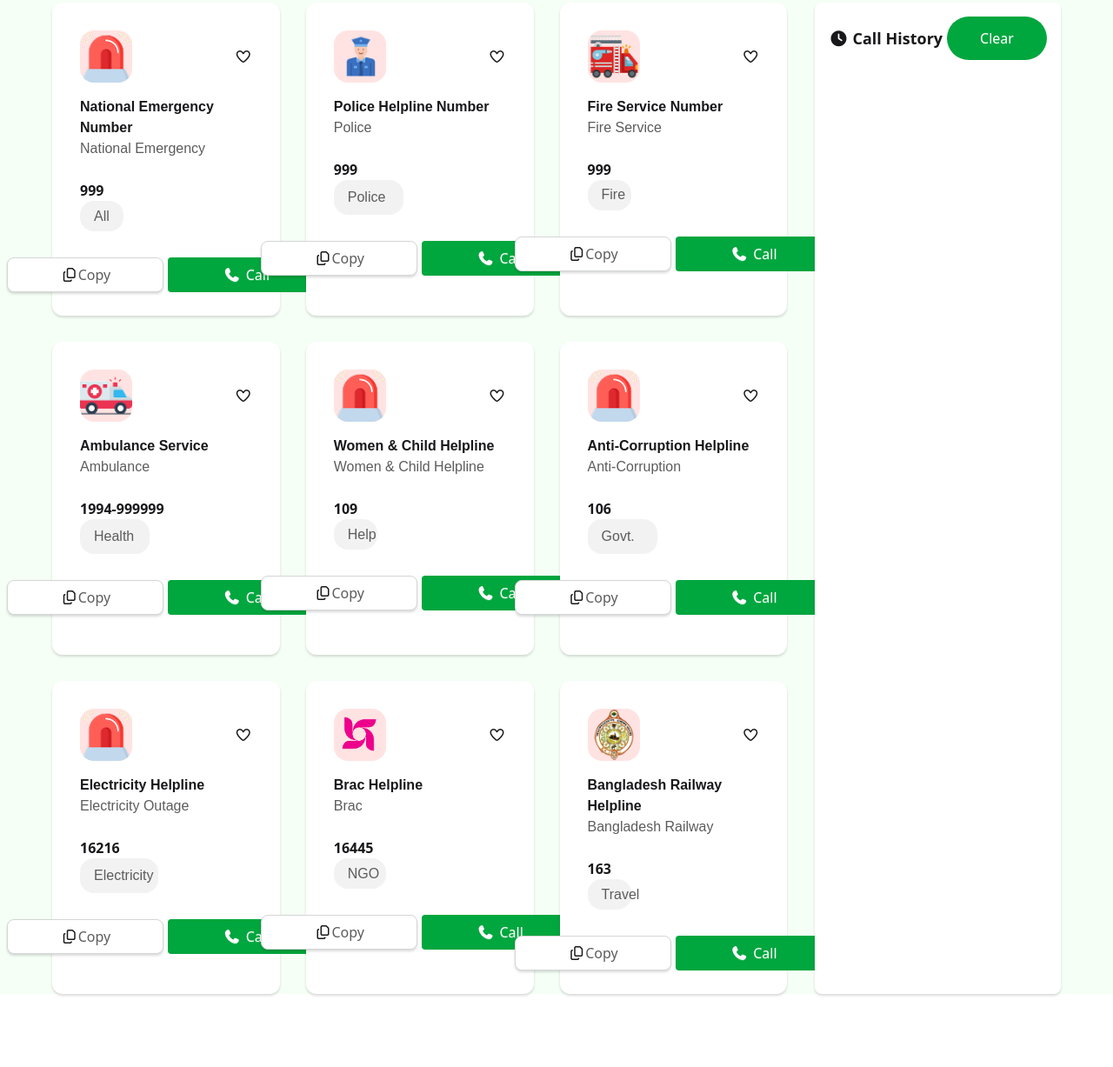
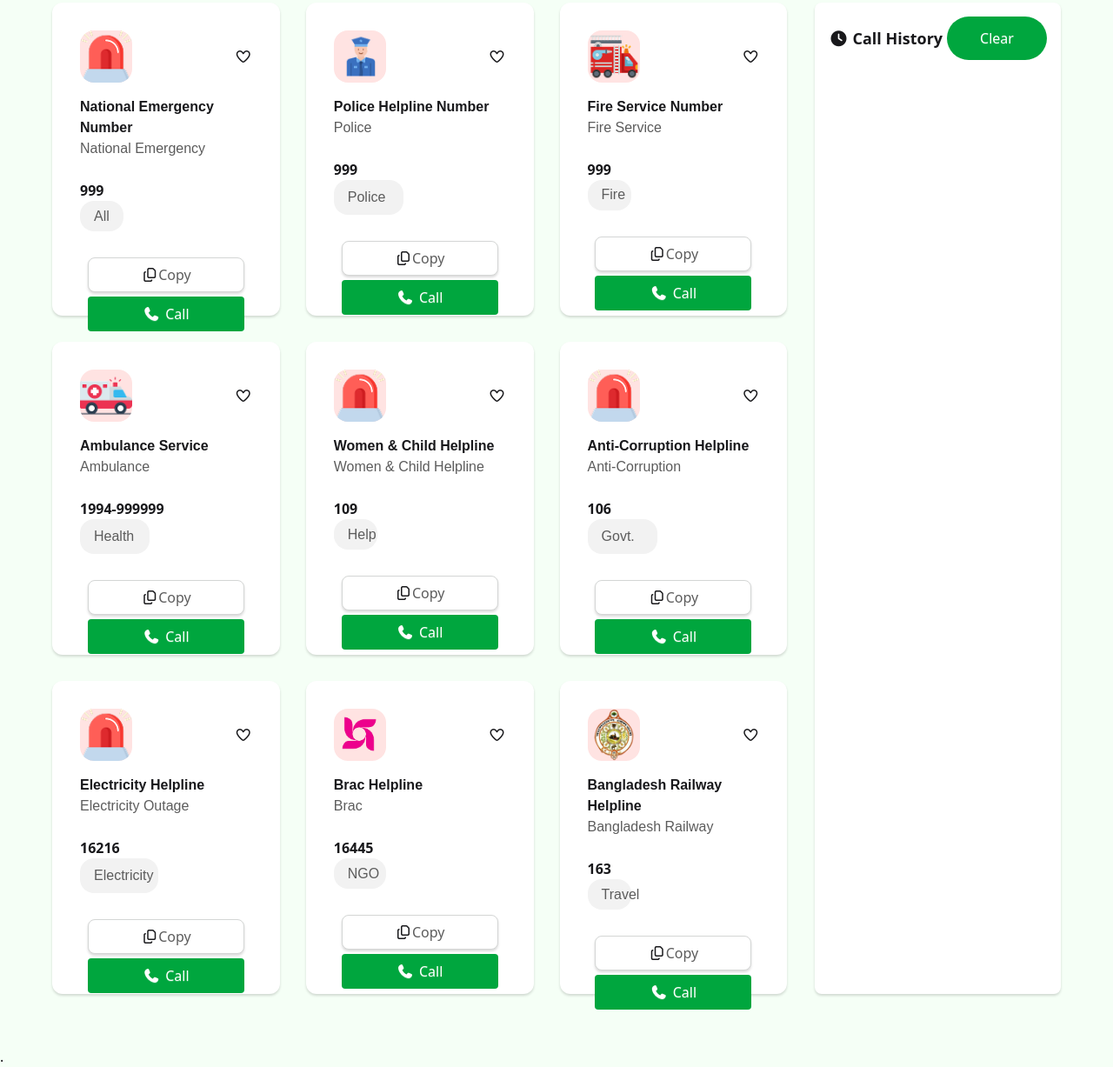
Before and after one commit to almashosain/five, a plain HTML site: page index.html in a window 1280 px wide. Shown: the part 397-1624 px from the top of the page at 87% size. Before the commit the page ends 1600 px from the top, so only its background shows below. Drawn offline with nearby package versions, Linux system fonts and the light colour scheme; a web font is replaced by a local one.

Commit message:
added responsive part

```diff
--- a/index.html
+++ b/index.html
@@ -15,7 +15,8 @@
     <!-- Css File Add -->
      <link rel="stylesheet" href="/styles.css">
 </head>
-<body class="bg-[#F5FFF6]">
+<!--  -->
+<body class="bg-[#F5FFF6] min-h-screen">
 <!-- Navigation Bar -->
 <div class="flex flex-col md:flex-row justify-between items-center  py-[24px]  md:px-[60px]  gap-4 bg-white">
     <!-- Left Logo -->
@@ -27,7 +28,7 @@
     <div id="right" class="flex flex-wrap justify-center items-center gap-[20px] ">
 
         <!-- Heart -->
-        <div id="heart" class="flex justify-center items-center gap-[10px] h-[44px] md:h-[52px] w-auto  bg-[#41ff6b1a] px-4 py-2 rounded-[50px]">
+        <div id="heart" class="flex justify-center items-center gap-[10px] h-[44px] md:h-[52px]  w-auto  bg-[#41ff6b1a] px-4 py-2 rounded-[50px]">
             <h1 class="flex items-center font-bold">0</h1>
             <img src="./assets/heart.png" alt="" class="h-[20px] ">
         </div>
@@ -49,7 +50,7 @@
 
 <!-- Banner Section -->
 
-<div class="flex w-full md:h-[240px]  h-auto md:py-[12px]  px-[60px] flex-col justify-center items-center gap-[11px] bg-gradient-to-r from-[#013223] via-[#006747] to-[#013223]  ]">
+<div class="flex w-full md:h-[240px]  h-auto md:py-[12px]  px-[60px] flex-col justify-center items-center gap-[11px] bg-gradient-to-r from-[#013223] via-[#006747] to-[#013223] ">
 
 <img src="./assets/logo-dark.png" alt="" class="h-[92px] w-[92px]">
 <h1 class="text-white  font-bold hindi_madurai_font">Emergency Service Directory</h1>
@@ -58,7 +59,7 @@
 
 <!-- Left Box -->
 
-<div class="flex  flex-col md:flex-row  m-[60px] h-full gap-x-8">
+<div class="flex bg-[#F5FFF6]  flex-col md:flex-row  m-[60px] h-full gap-x-8 ">
     <div class="gap-[30px] copy  grid grid-cols-1  md:grid-cols-3  w-full md:w-3/4 ">
         <!-- HelpLine w-full
        // Card one -->
@@ -75,7 +76,7 @@
             <p class="mt-[24px] font-bold emgNum">999</p>
             <p class="hindi_madurai_font py-[6px] px-[16px] flex items-center bg-[#F2F2F2] h-[35px] w-[50px] rounded-[16px] text-[#5C5C5C]">All</p>
     </div>
-    <div class="flex flex-col  md:flex-row  gap-[5px] items-center justify-center mt-[30px]">
+    <div class="flex flex-col sm:flex-wrap md:flex-row  gap-[5px] items-center justify-center mt-[30px]">
     <button class="copy_btn btn btn-outline  h-[40px] w-[180px] flex items-center justify-center rounded-[8px] border-[1px] border-[#D4D6D5] bg-white p-[16px] shadow-[0_2px_3px_0_rgba(0,0,0,0.15)]">
      <div class="flex items-center">
 <i class="fa-regular fa-copy"></i>
@@ -104,7 +105,7 @@
             <p class="mt-[24px] font-bold emgNum">999</p>
             <p class="hindi_madurai_font py-[6px] px-[16px] flex items-center bg-[#F2F2F2] h-[40px] w-[80px] rounded-[16px] text-[#5C5C5C]">Police</p>
     </div>
-    <div class="flex flex-col md:flex-row  gap-[5px] items-center justify-center mt-[30px]">
+    <div class="flex flex-col sm:flex-wrap md:flex-row  gap-[5px] items-center justify-center mt-[30px]">
     <button class="copy_btn btn btn-outline  h-[40px] w-[180px] flex items-center justify-center rounded-[8px] border-[1px] border-[#D4D6D5] bg-white p-[16px] shadow-[0_2px_3px_0_rgba(0,0,0,0.15)]">
      <div class="flex items-center">
 <i class="fa-regular fa-copy"></i>
@@ -133,7 +134,7 @@
             <p class="mt-[24px] font-bold emgNum">999</p>
             <p class="hindi_madurai_font py-[6px] px-[16px] flex items-center bg-[#F2F2F2] h-[35px] w-[50px] rounded-[16px] text-[#5C5C5C]">Fire</p>
     </div>
-    <div class="flex flex-col md:flex-row gap-[5px] items-center justify-center mt-[30px]">
+    <div class="flex flex-col sm:flex-wrap md:flex-row gap-[5px] items-center justify-center mt-[30px]">
     <button class="copy_btn btn btn-outline  h-[40px] w-[180px] flex items-center justify-center rounded-[8px] border-[1px] border-[#D4D6D5] bg-white p-[16px] shadow-[0_2px_3px_0_rgba(0,0,0,0.15)]">
      <div class="flex items-center">
 <i class="fa-regular fa-copy"></i>
@@ -161,7 +162,7 @@
             <p class="mt-[24px] font-bold emgNum">1994-999999</p>
             <p class="hindi_madurai_font py-[6px] px-[16px] flex items-center bg-[#F2F2F2] h-[40px] w-[80px] rounded-[16px] text-[#5C5C5C]">Health</p>
     </div>
-    <div class="flex-col md:flex-row flex gap-[5px] items-center justify-center mt-[30px]">
+    <div class="flex-col sm:flex-wrap md:flex-row flex gap-[5px] items-center justify-center mt-[30px]">
     <button class="copy_btn btn btn-outline  h-[40px] w-[180px] flex items-center justify-center rounded-[8px] border-[1px] border-[#D4D6D5] bg-white p-[16px] shadow-[0_2px_3px_0_rgba(0,0,0,0.15)]">
      <div class="flex items-center">
 <i class="fa-regular fa-copy"></i>
@@ -189,7 +190,7 @@
             <p class="mt-[24px] font-bold emgNum">109</p>
             <p class="hindi_madurai_font py-[6px] px-[16px] flex items-center bg-[#F2F2F2] h-[35px] w-[50px] rounded-[16px] text-[#5C5C5C]">Help</p>
     </div>
-    <div class="flex-col md:flex-row flex gap-[5px] items-center justify-center mt-[30px]">
+    <div class="flex-col sm:flex-wrap md:flex-row flex gap-[5px] items-center justify-center mt-[30px]">
     <button class="copy_btn btn btn-outline  h-[40px] w-[180px] flex items-center justify-center rounded-[8px] border-[1px] border-[#D4D6D5] bg-white p-[16px] shadow-[0_2px_3px_0_rgba(0,0,0,0.15)]">
      <div class="flex items-center">
 <i class="fa-regular fa-copy"></i>
@@ -217,7 +218,7 @@
             <p class="mt-[24px] font-bold emgNum">106</p>
             <p class="hindi_madurai_font py-[6px] px-[16px] flex items-center bg-[#F2F2F2] h-[40px] w-[80px] rounded-[16px] text-[#5C5C5C]">Govt.</p>
     </div>
-    <div class="flex-col md:flex-row flex gap-[5px] items-center justify-center mt-[30px]">
+    <div class="flex-col sm:flex-wrap md:flex-row flex gap-[5px] items-center justify-center mt-[30px]">
     <button class="copy_btn btn btn-outline  h-[40px] w-[180px] flex items-center justify-center rounded-[8px] border-[1px] border-[#D4D6D5] bg-white p-[16px] shadow-[0_2px_3px_0_rgba(0,0,0,0.15)]">
      <div class="flex items-center">
 <i class="fa-regular fa-copy"></i>
@@ -245,7 +246,7 @@
             <p class="mt-[24px] font-bold emgNum">16216</p>
             <p class="hindi_madurai_font py-[6px] px-[16px] flex items-center bg-[#F2F2F2] h-[40px] w-[90px] rounded-[16px] text-[#5C5C5C]">Electricity</p>
     </div>
-    <div class="flex flex-col md:flex-row gap-[5px] items-center justify-center mt-[30px]">
+    <div class="flex sm:flex-wrap flex-col md:flex-row gap-[5px] items-center justify-center mt-[30px]">
     <button class="copy_btn btn btn-outline  h-[40px] w-[180px] flex items-center justify-center rounded-[8px] border-[1px] border-[#D4D6D5] bg-white p-[16px] shadow-[0_2px_3px_0_rgba(0,0,0,0.15)]">
      <div class="flex items-center">
 <i class="fa-regular fa-copy"></i>
@@ -273,7 +274,7 @@
             <p class="mt-[24px] font-bold emgNum">16445</p>
             <p class="hindi_madurai_font py-[6px] px-[16px] flex items-center bg-[#F2F2F2] h-[35px] w-[60px] rounded-[16px] text-[#5C5C5C]">NGO</p>
     </div>
-    <div class="flex-col md:flex-row flex gap-[5px] items-center justify-center mt-[30px]">
+    <div class="flex-col sm:flex-wrap md:flex-row flex gap-[5px] items-center justify-center mt-[30px]">
     <button class="copy_btn btn btn-outline  h-[40px] w-[180px] flex items-center justify-center rounded-[8px] border-[1px] border-[#D4D6D5] bg-white p-[16px] shadow-[0_2px_3px_0_rgba(0,0,0,0.15)]">
      <div class="flex items-center">
 <i class="fa-regular fa-copy"></i>
@@ -301,7 +302,7 @@
             <p class="mt-[24px] font-bold emgNum">163</p>
             <p class="hindi_madurai_font py-[6px] px-[16px] flex items-center bg-[#F2F2F2] h-[35px] w-[50px] rounded-[16px] text-[#5C5C5C]">Travel</p>
     </div>
-    <div class="flex-col md:flex-row flex gap-[5px] items-center justify-center mt-[30px]">
+    <div class="flex-col sm:flex-wrap md:flex-row flex gap-[5px] items-center justify-center mt-[30px]">
     <button class="copy_btn btn btn-outline  h-[40px] w-[180px] flex items-center justify-center rounded-[8px] border-[1px] border-[#D4D6D5] bg-white p-[16px] shadow-[0_2px_3px_0_rgba(0,0,0,0.15)]">
      <div class="flex items-center">
 <i class="fa-regular fa-copy"></i>
@@ -333,7 +334,7 @@
     </div>
 
 </div>
-
+<div><p>.</p></div>
 <script src="./index.js"></script>
 </body>
 </html>
```
Also changed, not shown: 1 other file.
